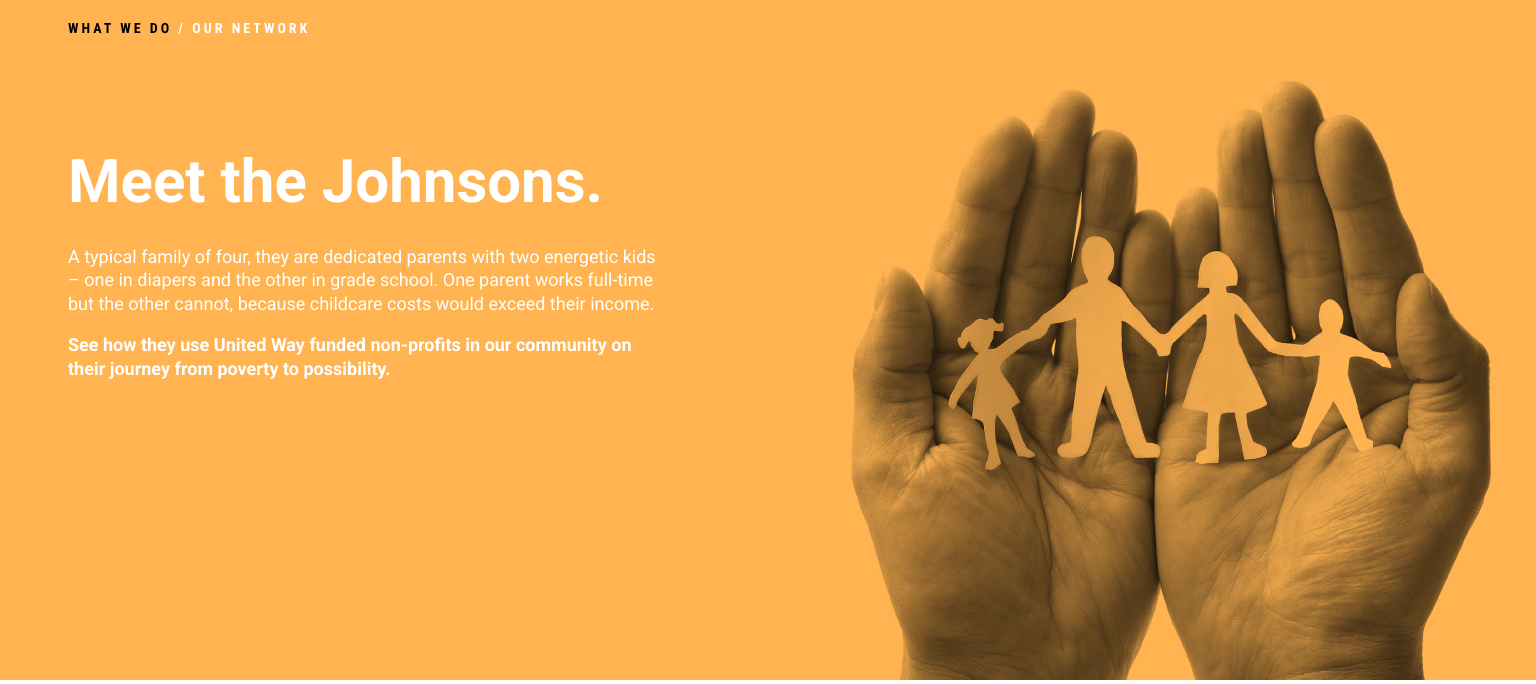
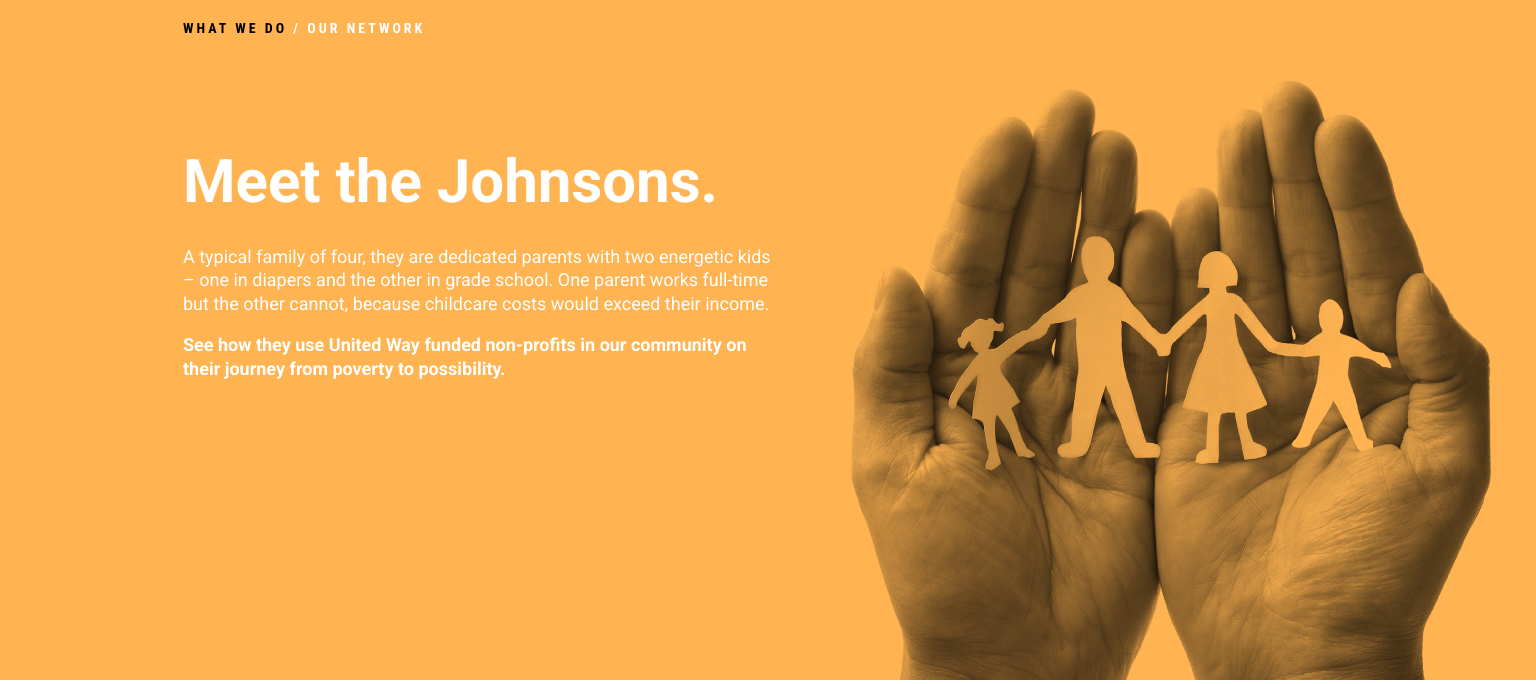
Before and after one commit to lukehtravis/unitedwaywhatcom, a PHP site: page /1.1-our-work-our-network.php in a window 1536 px wide. Shown: the part 135-819 px from the top of the page. Run offline with PHP 8.4, Linux system fonts and the light colour scheme.

Commit message:
meet johnsons header padding adjustment

```diff
--- a/assets/css/_src/views/meet-the-johnsons.scss
+++ b/assets/css/_src/views/meet-the-johnsons.scss
@@ -5,6 +5,9 @@
   .headline {
     padding-top: 20px;
     width: 45%;
+    @include breakpoint(hugeness) {
+      padding-left: 115px;
+    }
     p {
       font-size: 18px;
       color: $color-white;
--- a/assets/css/main.css
+++ b/assets/css/main.css
@@ -2581,6 +2581,9 @@ footer {
   .meet-the-johnsons .headline {
     padding-top: 20px;
     width: 45%; }
+    @media only screen and (min-width: 1400px) {
+      .meet-the-johnsons .headline {
+        padding-left: 115px; } }
     .meet-the-johnsons .headline p {
       font-size: 18px;
       color: white;
```
